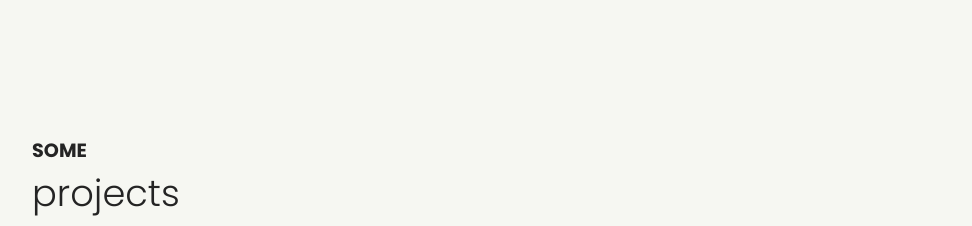
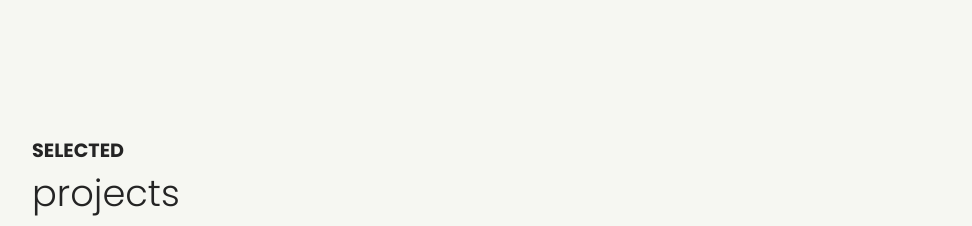
Before and after one commit to jdavesa/portfolio, a React (Create React App) app: page / in a window 1280 px wide. Shown: the part 2120-2346 px from the top of the page, without its empty margins (128-1100 px from the left). Built offline with nearby package versions, Linux system fonts and the light colour scheme.

Commit message:
Features: Project Title

```diff
--- a/src/pages/home.js
+++ b/src/pages/home.js
@@ -71,7 +71,7 @@ function HomePage() {
           <div className="projects-list-sticky">
           <div className="projects-computer-title">
         <Fade right>
-            <h4>SOME</h4>
+            <h4>SELECTED</h4>
           </Fade>
           <Fade left>
             <h2>projects</h2>
@@ -163,7 +163,7 @@ function HomePage() {
         <Element name="projects" className="projects-container-mobile">
         <div className="projects-mobile-title">
         <Fade right>
-            <h4>SOME</h4>
+            <h4>SELECTED</h4>
           </Fade>
           <Fade left>
             <h2>projects</h2>
```
